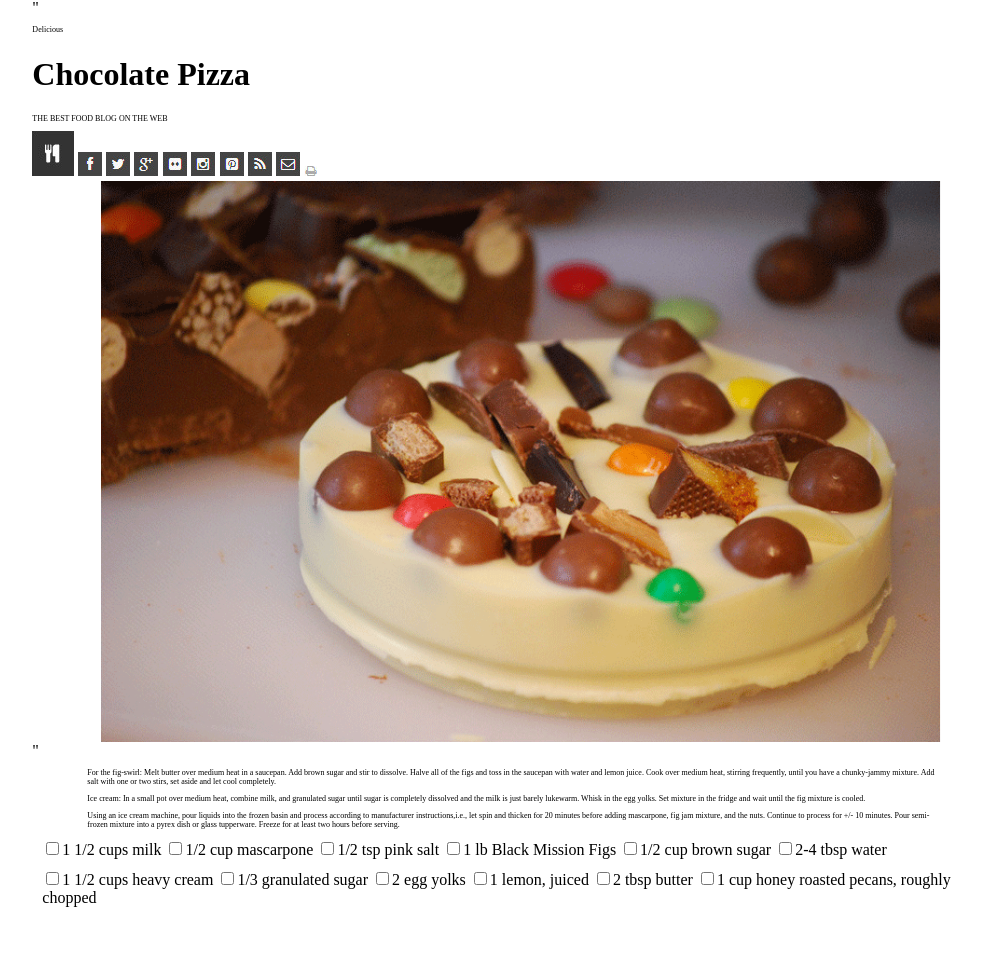
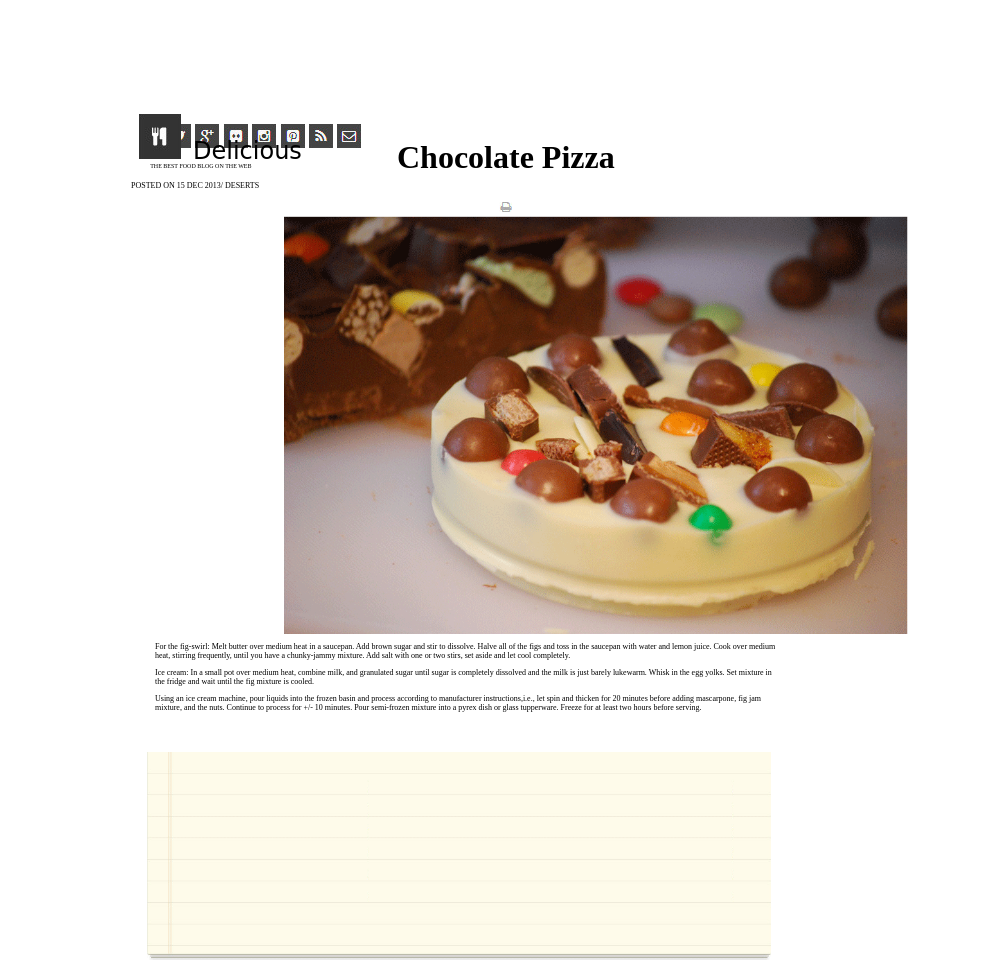
Before and after one commit to kitty716/chocolate-pizza, a plain HTML site: page index.html in a window 1280 px wide. Shown: the part 118-1078 px from the top of the page, without its empty margins (85-1066 px from the left). Drawn offline with Linux system fonts and the light colour scheme.

Commit message:
update after conflicts

```diff
--- a/index.html
+++ b/index.html
@@ -1,18 +1,17 @@
+
 <!DOCTYPE html>
 <html>
+<div id= wrap>
 <head>
   <title>Chocolate Pizza</title>
   <link rel="stylesheet" type="text/css" href="style.css" />
 </head>
  <div id = container>
   <body>
-  <div id="top">"
       <header>
-      <p>Delicious</p>
-    </header>
-    <h1>Chocolate Pizza</h1>
-    <p>THE BEST FOOD BLOG ON THE WEB</p>
-    <img src="lab-assets\logo.png" id="logo"/>
+        <p id = ilogo><img src="lab-assets\logo.png" id="logo"/><span>Delicious</span></p>
+         <p id = desc>THE BEST FOOD BLOG ON THE WEB</p>
+         <div id="top">
            <img src="lab-assets\fb-icon.png" id="fb"/>
            <img src="lab-assets\twit-icon.png" id="twit"/>
            <img src="lab-assets\gp-icon.png" id="google"/>
@@ -21,15 +20,27 @@
            <img src="lab-assets\pint-icon.png" id="pint"/>
            <img src="lab-assets\rss-icon.png" id="rss"/>
            <img src="lab-assets\mail-icon.png" id="mail"/>
+         </div><!-- close for top -->
+      </header>
+
+      <h1>Chocolate Pizza</h1>
+      <p id= blurb>POSTED ON 15 DEC 2013/ DESERTS</p>
+
       <img src="lab-assets\print-icon.png" id="print"/>
+
+
       <img src="lab-assets\choco-pizza.png" id="cake"/>
-  </div>"<!-- close for top -->
+
+
     <div id="content">
       <p>For the fig-swirl: Melt butter over medium heat in a saucepan. Add brown sugar and stir to dissolve. Halve all of the figs and toss in the saucepan with water and lemon juice. Cook over medium heat, stirring frequently, until you have a chunky-jammy mixture. Add salt with one or two stirs, set aside and let cool completely.</p>
+
       <p>Ice cream: In a small pot over medium heat, combine milk, and granulated sugar until sugar is completely dissolved and the milk is just barely lukewarm. Whisk in the egg yolks. Set mixture in the fridge and wait until the fig mixture is cooled.</p>
+
       <p>Using an ice cream machine, pour liquids into the frozen basin and process according to manufacturer instructions,i.e., let spin and thicken for 20 minutes before adding mascarpone, fig jam mixture, and the nuts. Continue to process for +/- 10 minutes. Pour semi-frozen mixture into a pyrex dish or glass tupperware. Freeze for at least two hours before serving.</p>
     </div><!-- close page-content -->
-  <section class="list">
+
+    <!-- <section class="list">
       <input type="checkbox">1 1/2 cups milk
       <input type="checkbox">1/2 cup mascarpone
       <input type="checkbox">1/2 tsp pink salt
@@ -37,6 +48,7 @@
       <input type="checkbox">1/2 cup brown sugar
       <input type="checkbox">2-4 tbsp water
     </section>
+
     <section class="list1">
       <input type="checkbox">1 1/2 cups heavy cream
       <input type="checkbox" class="crossout">1/3 granulated sugar
@@ -44,20 +56,31 @@
       <input type="checkbox">1 lemon, juiced
       <input type="checkbox">2 tbsp butter
       <input type="checkbox">1 cup honey roasted pecans, roughly chopped
+    </section> -->
+
+    <section>
     </section>
 
+    <section2>
+    </section2>
+
         <img src="lab-assets\list-bg.png" id="card"/>
+
         <img src="lab-assets\van-pic.png" id="van"/>
+
         <img src="lab-assets\small-logo.png" id="smallLogo"/>
+
       <footer><div id= foot>
         <h4>Vanessa Stevenson</h4>
         <p>Food enthusiast, photography fan. Add a pinch of raw foodism and that's pretty much who I am</p>
         <button type="submit">SHARE RECIPE</button>
         <p class="footer-text">Delicious © 2013 &bull All Rights Reserved.</p></div>
       </footer>
+
       <p class="footer-text">Proudly published with Ghost.</p>
+
     <script src="app.js" type="text/javascript"></script>
  </div>
   </body>
-
+</div>
 </html>
--- a/style.css
+++ b/style.css
@@ -1,68 +1,61 @@
-#container {
-  height: 1020px;
-  width: 978px;
-  margin: 12%;
+
+#wrap {
+ height: 1061px;
+ width: 980px;
 }
 
-body {
-  margin: 0;
-  display: inline-block;
+#container {
+ height: 1020px;
+ width: 978px;
+ margin: 12em
+;
 }
 
-#cake {
-  display: block;
-  margin: auto;
-  height: 562px;
+#top {
+ /*margin-left: 30.5em;*/
+ display: inline-block;
+ float: right;
+ margin-top: -3em;
 }
 
-#content {
-  width: 860px;
-  margin-left: 55px;
+#ilogo {
+ margin-bottom: -5px;
+ display: inline-block;
 }
 
-
-.list {
-  display: block;
-  margin: 10px;
+header {
+ margin-left: 2em;
+ margin-top: 2em;
+ display: inline-block;
 }
 
-
-.list1 {
-  display: block;
-  margin: 10px;
-  shape-inside:
+h1 {
+ margin-left: 1em;
+ display: inline-block;
 }
 
-
-p {
-  font-size: .5em;
+#blurb {
+ margin-top: -2em;
+ margin-left: 3em;
+ font-size: .5em;
+ font-weight: 100;
 }
 
-#card {
-  display: block;
-  clear: both;
-  margin: 6%;;
-  width: 88.4%;
+#print {
+ padding-left: 24.5em;
 }
 
-#van {
-  display: block;;
-  margin-left: 25%;
-  margin-top: 5%;
-  border: solid black 3px;
-  clear: both;
+span {
+ font-size: 3em;
+ font-family: cursive;
+ padding: .5em;
 }
 
-#smallLogo {
-  display: block;
-  border: solid black 3px;
-}
-
-footer {
-display: inline;
- height: 1020px;
- width: 978px;
- margin: 12%;
+#desc {
+ margin-left: 3.5em;
+ margin-right: 30em;
+ font-size: .2em;
+ margin-top: 0;
 }
 
 body {
@@ -73,18 +66,20 @@ body {
 #cake {
  display: block;
  margin: auto;
- height: 562px;
+ width: 39em;
 }
 
 #content {
- width: 860px;
- margin-left: 55px;
+ width: 39em;
+ margin-left: 3em;
 }
+
 
 .list {
  display: block;
  margin: 10px;
 }
+
 
 .list1 {
  display: block;
@@ -100,14 +95,14 @@ p {
 #card {
  display: block;
  clear: both;
- margin: 6%;;
- width: 88.4%;
+ margin: 2.5em;
+ width: 39em;
 }
 
 #van {
- display: block;;
- margin-left: 25%;
- margin-top: 5%;
+ display: block;
+ margin-left: 3em;
+ margin-top: 3em;
  border: solid black 3px;
  clear: both;
 }
@@ -116,3 +111,10 @@ p {
  display: block;
  border: solid black 3px;
 }
+
+footer {
+display: inline;
+height: 1020px;
+width: 978px;
+margin: 12%;
+}
```
Lines whose indentation alone changed are shown as unchanged.
